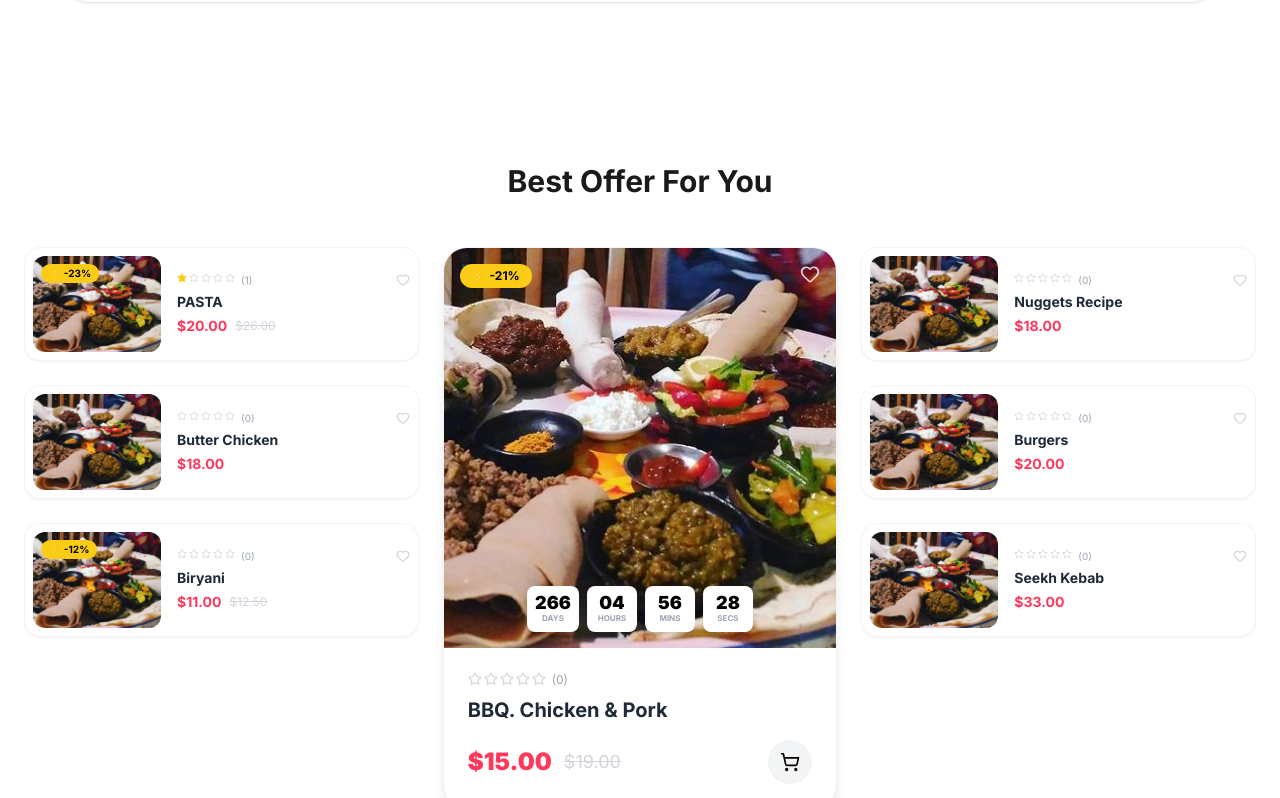
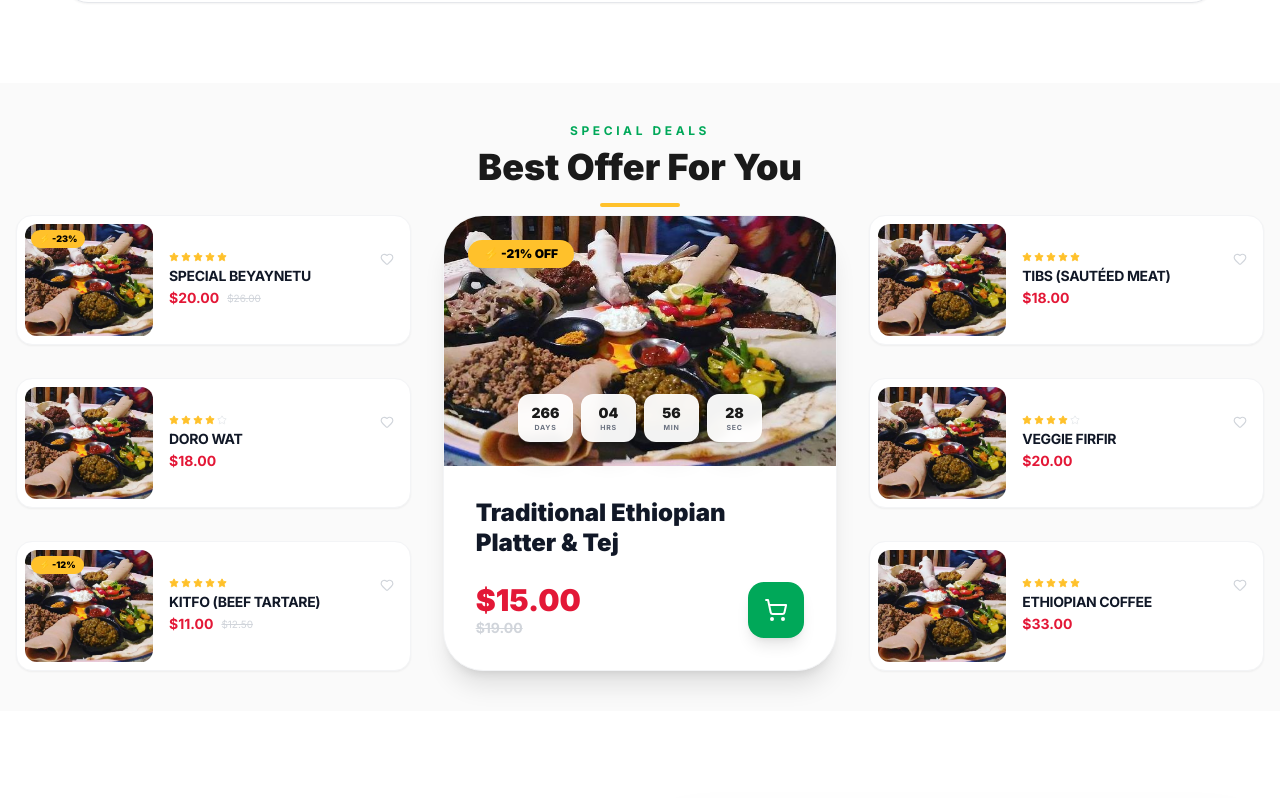
Before and after one commit to mr-Ayalk/Jebena-Bestro-Cafe, a Next.js app in the folder landingpage/: page / in a window 1280 px wide. Shown: the part 4242-5040 px from the top of the page. Built offline with nearby package versions, Linux system fonts and the light colour scheme.

Commit message:
best offer section updated

```diff
--- a/landingpage/src/sections/BestOffer.tsx
+++ b/landingpage/src/sections/BestOffer.tsx
@@ -28,28 +28,26 @@ const ProductCardSmall: React.FC<ProductCardSmallProps> = ({
     rating,
 }) => {
     return (
-        <div className="bg-white rounded-2xl overflow-hidden shadow-sm flex items-center p-2 gap-4 border border-gray-100 hover:shadow-md transition-shadow">
+        <div className="bg-white rounded-2xl overflow-hidden shadow-sm flex items-center p-2 gap-4 border border-gray-100 hover:shadow-md transition-all group">
             {/* Image */}
-            <div className="relative w-32 h-24 flex-shrink-0">
+            <div className="relative w-28 h-20 md:w-32 md:h-28 flex-shrink-0 overflow-hidden rounded-xl">
                 <Image
                     src={image}
                     alt={name}
                     fill
-                    sizes="128px"
-                    className="object-cover rounded-xl"
+                    className="object-cover group-hover:scale-110 transition-transform duration-500"
                 />
 
                 {discount && (
-                    <span className="absolute top-2 left-2 bg-yellow-400 text-black text-[10px] font-bold px-2 py-0.5 rounded-full flex items-center gap-1">
+                    <span className="absolute top-1.5 left-1.5 bg-[#FFC12B] text-black text-[9px] font-black px-2 py-0.5 rounded-full flex items-center gap-1">
                         ⚡ {discount}
                     </span>
                 )}
             </div>
 
             {/* Content */}
-            <div className="flex-grow py-2">
+            <div className="flex-grow pr-2">
                 <div className="flex justify-between items-start">
-                    {/* Rating */}
                     <div className="flex gap-0.5 mb-1">
                         {[...Array(5)].map((_, i) => (
                             <Star
@@ -57,31 +55,28 @@ const ProductCardSmall: React.FC<ProductCardSmallProps> = ({
                                 size={10}
                                 className={
                                     i < rating
-                                        ? "fill-yellow-400 text-yellow-400"
-                                        : "text-gray-300"
+                                        ? "fill-[#FFC12B] text-[#FFC12B]"
+                                        : "text-gray-200"
                                 }
                             />
                         ))}
-                        <span className="text-[10px] text-gray-400 ml-1">
-                            ({rating})
-                        </span>
                     </div>
-
                     <Heart
                         size={14}
-                        className="text-gray-300 cursor-pointer hover:text-red-500"
+                        className="text-gray-300 hover:text-[#00A859] cursor-pointer transition-colors"
                     />
                 </div>
 
-                <h3 className="font-bold text-sm text-gray-800 mb-1">{name}</h3>
+                <h3 className="font-bold text-sm text-gray-900 mb-0.5 uppercase tracking-tight">
+                    {name}
+                </h3>
 
                 <div className="flex items-center gap-2">
-                    <span className="text-[#FF385C] font-bold text-sm">
+                    <span className="text-[#E31837] font-bold text-sm">
                         {price}
                     </span>
-
                     {oldPrice && (
-                        <span className="text-gray-300 line-through text-xs">
+                        <span className="text-gray-300 line-through text-[10px]">
                             {oldPrice}
                         </span>
                     )}
@@ -97,77 +92,74 @@ const ProductCardSmall: React.FC<ProductCardSmallProps> = ({
 
 const BestOffer: React.FC = () => {
     return (
-        <section className="py-20 bg-white">
-            <div className="container mx-auto px-4 xs:px-6">
-                <h2 className="text-3xl font-bold text-center text-[#1A1A1A] mb-12">
-                    Best Offer For You
-                </h2>
+        <section className="py-10 bg-[#FAFAFA]">
+            <div className="container mx-auto px-4 max-w-7xl">
+                <div className="flex flex-col items-center mb-2 text-center">
+                    <span className="text-[#00A859] font-bold text-xs uppercase tracking-[0.3em] mb-2">
+                        Special Deals
+                    </span>
+                    <h2 className="text-4xl font-black text-[#1A1A1A]">
+                        Best Offer For You
+                    </h2>
+                    <div className="w-20 h-1 bg-[#FFC12B] mt-4 rounded-full"></div>
+                </div>
 
-                <div className="grid grid-cols-1 md:grid-cols-2 lg:grid-cols-3 gap-6 items-start">
+                <div className="grid grid-cols-1 md:grid-cols-2 lg:grid-cols-3 gap-8">
                     {/* Left Column */}
-                    <div className="space-y-6">
+                    <div className="flex flex-col justify-between gap-4">
                         <ProductCardSmall
-                            name="PASTA"
+                            name="Special Beyaynetu"
                             price="$20.00"
                             oldPrice="$26.00"
                             discount="-23%"
-                            rating={1}
+                            rating={5}
                             image="/images/hero.png"
                         />
-
                         <ProductCardSmall
-                            name="Butter Chicken"
+                            name="Doro Wat"
                             price="$18.00"
-                            rating={0}
+                            rating={4}
                             image="/images/hero.png"
                         />
-
                         <ProductCardSmall
-                            name="Biryani"
+                            name="Kitfo (Beef Tartare)"
                             price="$11.00"
                             oldPrice="$12.50"
                             discount="-12%"
-                            rating={0}
+                            rating={5}
                             image="/images/hero.png"
                         />
                     </div>
 
-                    {/* Center Featured Card */}
-                    <div className="bg-white rounded-3xl overflow-hidden shadow-lg border border-gray-100 flex flex-col relative group">
-                        <div className="relative h-[400px]">
+                    {/* Center Featured Card - Adjusted to match height */}
+                    <div className="bg-white rounded-[2.5rem] overflow-hidden shadow-xl border border-gray-100 flex flex-col h-full">
+                        <div className="relative flex-grow min-h-[250px]">
                             <Image
                                 src="/images/hero.png"
-                                alt="Featured Offer"
+                                alt="Ethiopian Platter"
                                 fill
-                                priority
                                 className="object-cover"
                             />
-
-                            <span className="absolute top-4 left-4 bg-yellow-400 text-black text-xs font-bold px-3 py-1 rounded-full">
-                                ⚡ -21%
+                            <span className="absolute top-6 left-6 bg-[#FFC12B] text-black text-xs font-black px-4 py-1.5 rounded-full shadow-lg">
+                                ⚡ -21% OFF
                             </span>
 
-                            <Heart
-                                size={20}
-                                className="absolute top-4 right-4 text-white/80 hover:text-red-500 cursor-pointer"
-                            />
-
-                            {/* Countdown */}
-                            <div className="absolute bottom-4 left-1/2 -translate-x-1/2 flex gap-2">
+                            {/* Countdown Over Image */}
+                            <div className="absolute bottom-6 left-0 right-0 flex justify-center gap-2 px-4">
                                 {[
                                     { v: "266", l: "Days" },
-                                    { v: "04", l: "Hours" },
-                                    { v: "56", l: "Mins" },
-                                    { v: "28", l: "Secs" },
+                                    { v: "04", l: "Hrs" },
+                                    { v: "56", l: "Min" },
+                                    { v: "28", l: "Sec" },
                                 ].map((time, i) => (
                                     <div
                                         key={i}
-                                        className="bg-white rounded-lg p-2 min-w-[50px] text-center shadow-md"
+                                        className="bg-white/95 backdrop-blur-sm rounded-xl p-2 min-w-[55px] text-center shadow-xl border border-white/20"
                                     >
-                                        <div className="text-lg font-black leading-none">
+                                        <div className="text-sm font-black text-[#1a1a1a]">
                                             {time.v}
                                         </div>
-                                        <div className="text-[8px] text-gray-400 uppercase font-bold">
+                                        <div className="text-[7px] text-gray-500 uppercase font-bold tracking-widest">
                                             {time.l}
                                         </div>
                                     </div>
@@ -175,61 +167,44 @@ const BestOffer: React.FC = () => {
                             </div>
                         </div>
 
-                        <div className="p-6">
-                            <div className="flex gap-0.5 mb-2">
-                                {[...Array(5)].map((_, i) => (
-                                    <Star
-                                        key={i}
-                                        size={14}
-                                        className="text-gray-300"
-                                    />
-                                ))}
-                                <span className="text-xs text-gray-400 ml-1">
-                                    (0)
-                                </span>
-                            </div>
-
-                            <h3 className="font-bold text-xl text-gray-800 mb-4">
-                                BBQ. Chicken & Pork
+                        <div className="p-8">
+                            <h3 className="font-black text-2xl text-gray-900 mb-2 leading-tight">
+                                Traditional Ethiopian Platter & Tej
                             </h3>
-
-                            <div className="flex justify-between items-center">
-                                <div className="flex items-center gap-3">
-                                    <span className="text-[#FF385C] font-black text-2xl">
+                            <div className="flex justify-between items-center mt-6">
+                                <div className="flex flex-col">
+                                    <span className="text-[#E31837] font-black text-3xl">
                                         $15.00
                                     </span>
-                                    <span className="text-gray-300 line-through text-lg">
+                                    <span className="text-gray-300 line-through text-sm font-bold">
                                         $19.00
                                     </span>
                                 </div>
-
-                                <button className="bg-gray-100 p-3 rounded-full hover:bg-[#FF385C] hover:text-white transition-colors">
-                                    <ShoppingCart size={20} />
+                                <button className="bg-[#00A859] text-white p-4 rounded-2xl hover:bg-[#008c4a] transition-all shadow-lg hover:shadow-[#00A859]/30 active:scale-95">
+                                    <ShoppingCart size={24} />
                                 </button>
                             </div>
                         </div>
                     </div>
 
                     {/* Right Column */}
-                    <div className="space-y-6">
+                    <div className="flex flex-col justify-between gap-4">
                         <ProductCardSmall
-                            name="Nuggets Recipe"
+                            name="Tibs (Sautéed Meat)"
                             price="$18.00"
-                            rating={0}
+                            rating={5}
                             image="/images/hero.png"
                         />
-
                         <ProductCardSmall
-                            name="Burgers"
+                            name="Veggie Firfir"
                             price="$20.00"
-                            rating={0}
+                            rating={4}
                             image="/images/hero.png"
                         />
-
                         <ProductCardSmall
-                            name="Seekh Kebab"
+                            name="Ethiopian Coffee"
                             price="$33.00"
-                            rating={0}
+                            rating={5}
                             image="/images/hero.png"
                         />
                     </div>
```
